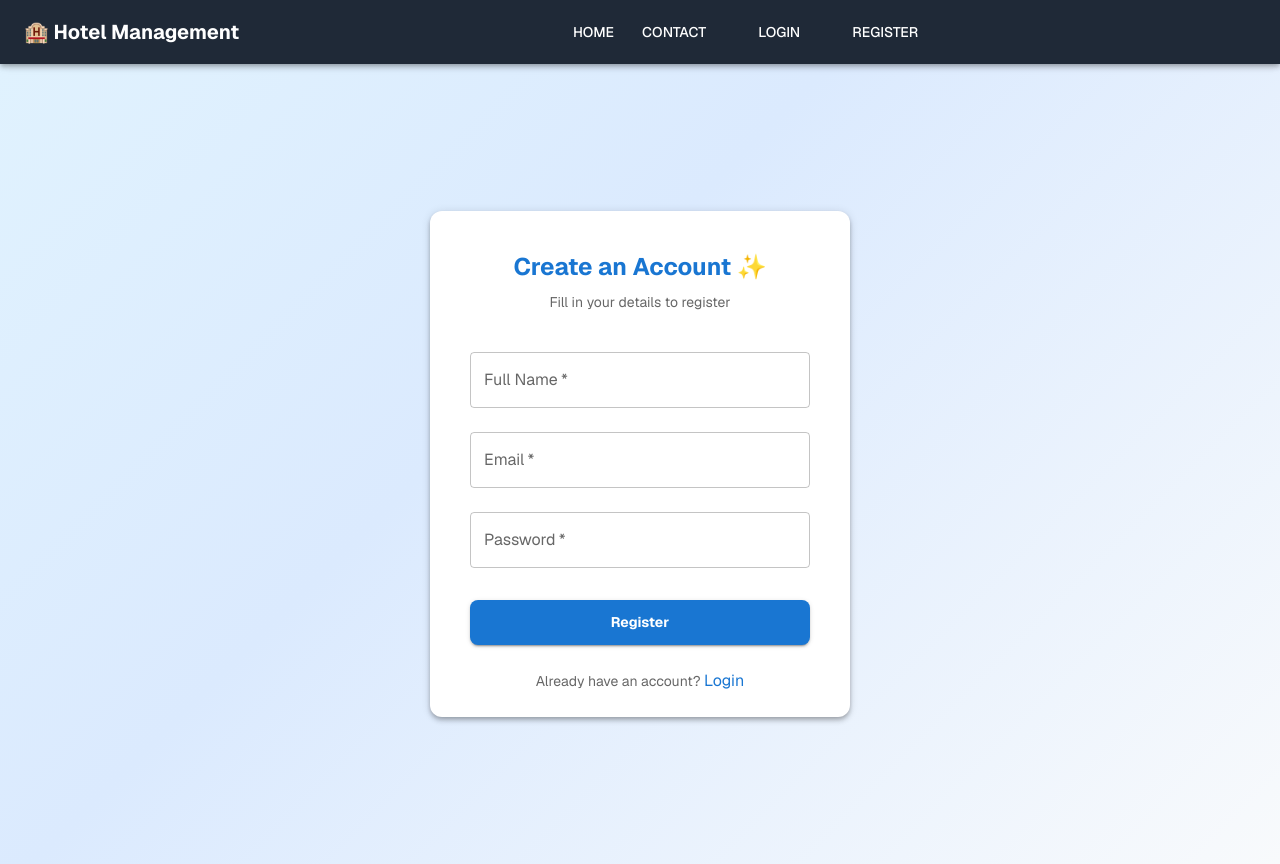
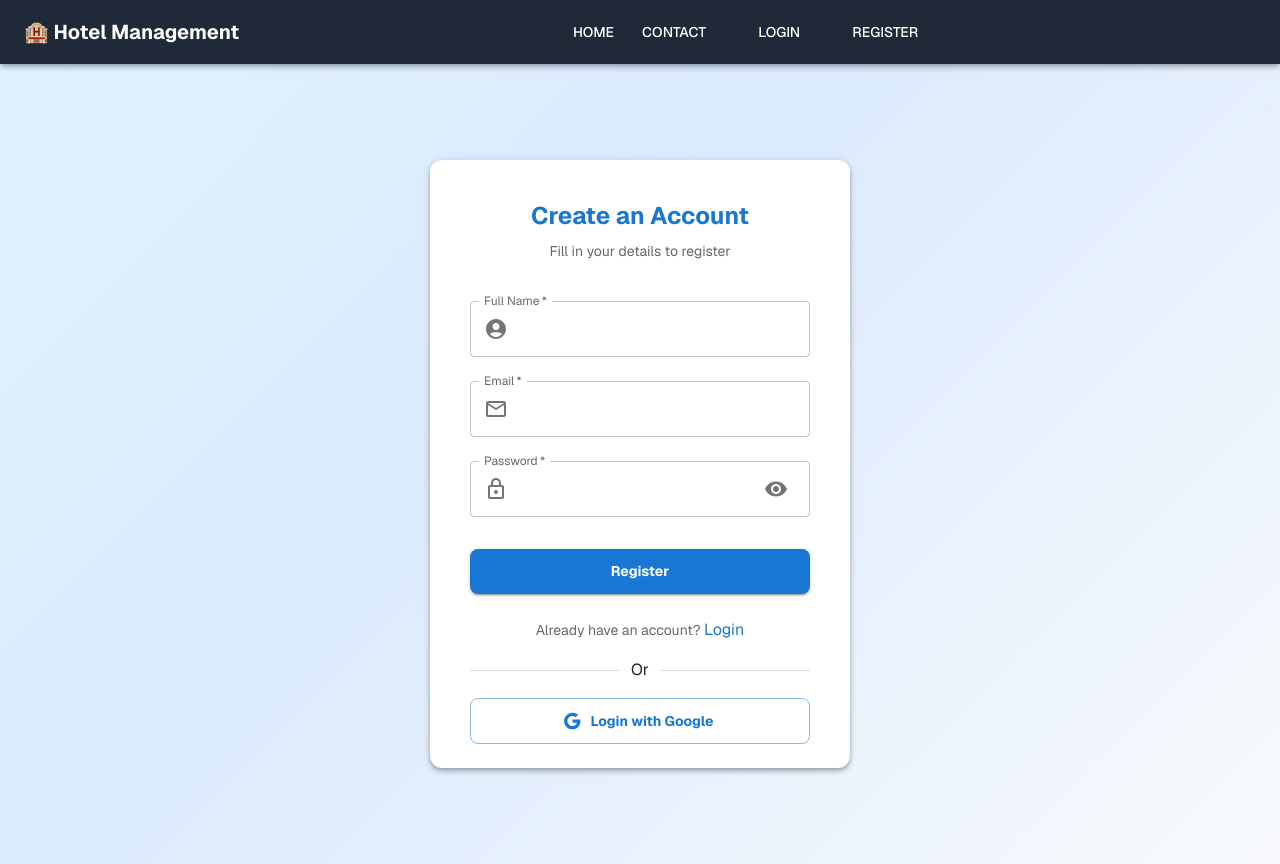
Before and after one commit to shkelzenkonxheli/hotel-reservation, a Next.js app: page /register in a window 1280 px wide. Built offline with nearby package versions, Linux system fonts and the light colour scheme; no server answers; some icons are missing.

Commit message:
Refactor RegisterPage component for improved state management and user experience

```diff
--- a/src/app/register/page.jsx
+++ b/src/app/register/page.jsx
@@ -2,6 +2,7 @@
 
 import { useRouter } from "next/navigation";
 import { useState } from "react";
+import { useSession, signIn } from "next-auth/react";
 import {
   Box,
   Card,
@@ -11,7 +12,18 @@ import {
   Typography,
   Alert,
   CircularProgress,
+  Divider,
+  InputAdornment,
+  IconButton,
 } from "@mui/material";
+import {
+  AccountCircle,
+  EmailOutlined,
+  Google,
+  LockOutlined,
+  Visibility,
+  VisibilityOff,
+} from "@mui/icons-material";
 
 export default function RegisterPage() {
   const router = useRouter();
@@ -21,12 +33,38 @@ export default function RegisterPage() {
   const [message, setMessage] = useState("");
   const [error, setError] = useState("");
   const [loading, setLoading] = useState(false);
+  const { data: status } = useSession();
+  const [showPassword, setShowPassword] = useState(false);
+
+  const validateForm = () => {
+    const emailRegex = /^[^\s@]+@[^\s@]+\.[^\s@]+$/;
+
+    if (!emailRegex.test(email)) {
+      setError("Please enter a valid email address.");
+      return false;
+    }
+
+    const strongPassword = /^(?=.*[A-Z])(?=.*\d).{8,}$/;
+
+    if (!strongPassword.test(password)) {
+      setError(
+        "Password must be at least 8 characters long, include one uppercase letter and one number."
+      );
+      return false;
+    }
+
+    return true; // ➜ Shumë e rëndësishme
+  };
 
   const handleSubmit = async (e) => {
     e.preventDefault();
     setLoading(true);
     setError("");
     setMessage("");
+    if (!validateForm()) {
+      setLoading(false);
+      return;
+    }
 
     try {
       const res = await fetch("/api/auth/register", {
@@ -77,7 +115,7 @@ export default function RegisterPage() {
             color="primary"
             gutterBottom
           >
-            Create an Account ✨
+            Create an Account
           </Typography>
           <Typography
             variant="body2"
@@ -97,6 +135,13 @@ export default function RegisterPage() {
               margin="normal"
               value={name}
               onChange={(e) => setName(e.target.value)}
+              InputProps={{
+                startAdornment: (
+                  <InputAdornment position="start">
+                    <AccountCircle />
+                  </InputAdornment>
+                ),
+              }}
             />
             <TextField
               label="Email"
@@ -107,16 +152,37 @@ export default function RegisterPage() {
               margin="normal"
               value={email}
               onChange={(e) => setEmail(e.target.value)}
+              InputProps={{
+                startAdornment: (
+                  <InputAdornment position="start">
+                    <EmailOutlined />
+                  </InputAdornment>
+                ),
+              }}
             />
             <TextField
               label="Password"
-              type="password"
+              type={showPassword ? "text" : "password"}
               fullWidth
               required
               variant="outlined"
               margin="normal"
               value={password}
               onChange={(e) => setPassword(e.target.value)}
+              InputProps={{
+                startAdornment: (
+                  <InputAdornment position="start">
+                    <LockOutlined />
+                  </InputAdornment>
+                ),
+                endAdornment: (
+                  <InputAdornment position="end">
+                    <IconButton onClick={() => setShowPassword(!showPassword)}>
+                      {showPassword ? <VisibilityOff /> : <Visibility />}
+                    </IconButton>
+                  </InputAdornment>
+                ),
+              }}
             />
 
             {error && (
@@ -168,6 +234,25 @@ export default function RegisterPage() {
               Login
             </Typography>
           </Typography>
+          <Divider sx={{ my: 2 }}>Or</Divider>
+          <Button
+            fullWidth
+            variant="outlined"
+            startIcon={<Google />}
+            sx={{
+              py: 1.2,
+              textTransform: "none",
+              borderRadius: 2,
+              fontWeight: "bold",
+            }}
+            onClick={() =>
+              signIn("google", {
+                callbackUrl: "/",
+              })
+            }
+          >
+            Login with Google
+          </Button>
         </CardContent>
       </Card>
     </Box>
```
